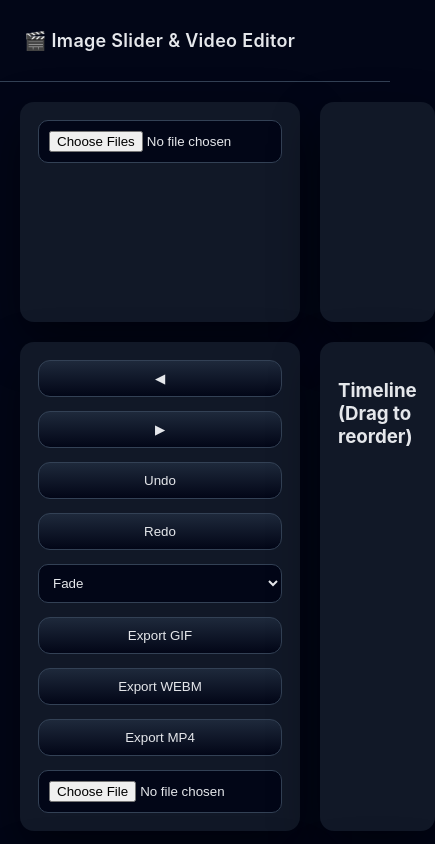
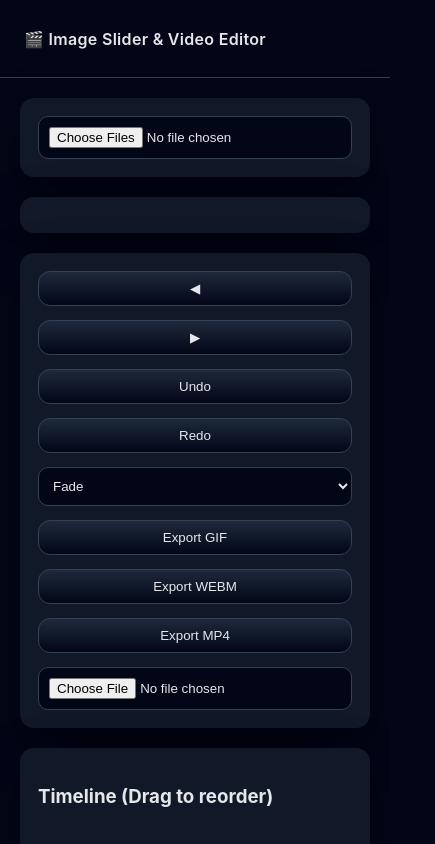
Before and after one commit to Sayed24/Modern_Interactive_Image_Slider, a plain HTML site: page index.html in a window 390 px wide. Shown: the top 844 px of the page, 435 px wide, since content can reach past the window. Drawn offline with Linux system fonts and the light colour scheme.

Commit message:
Update responsive.css

```diff
--- a/css/responsive.css
+++ b/css/responsive.css
@@ -1,3 +1,31 @@
-@media (max-width: 768px) {
-  .slider { height: 220px; }
+@media (max-width: 900px) {
+  main {
+    grid-template-columns: 1fr;
+  }
+
+  aside {
+    order: 2;
+  }
+
+  section {
+    order: 1;
+  }
+
+  #timeline {
+    gap: 10px;
+  }
 }
+
+@media (max-width: 480px) {
+  header h1 {
+    font-size: 16px;
+  }
+
+  button {
+    padding: 9px 12px;
+  }
+
+  .timeline-item {
+    min-width: 120px;
+  }
+}
```
